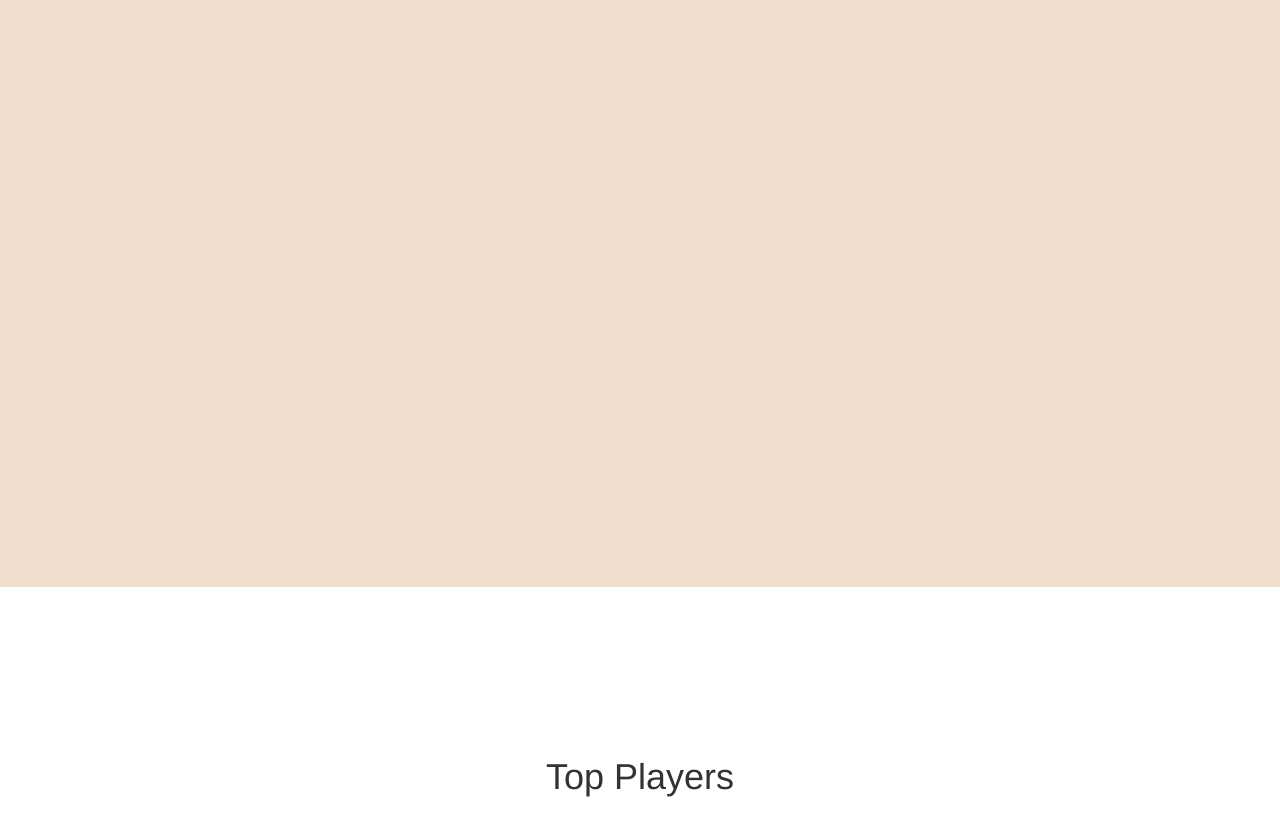
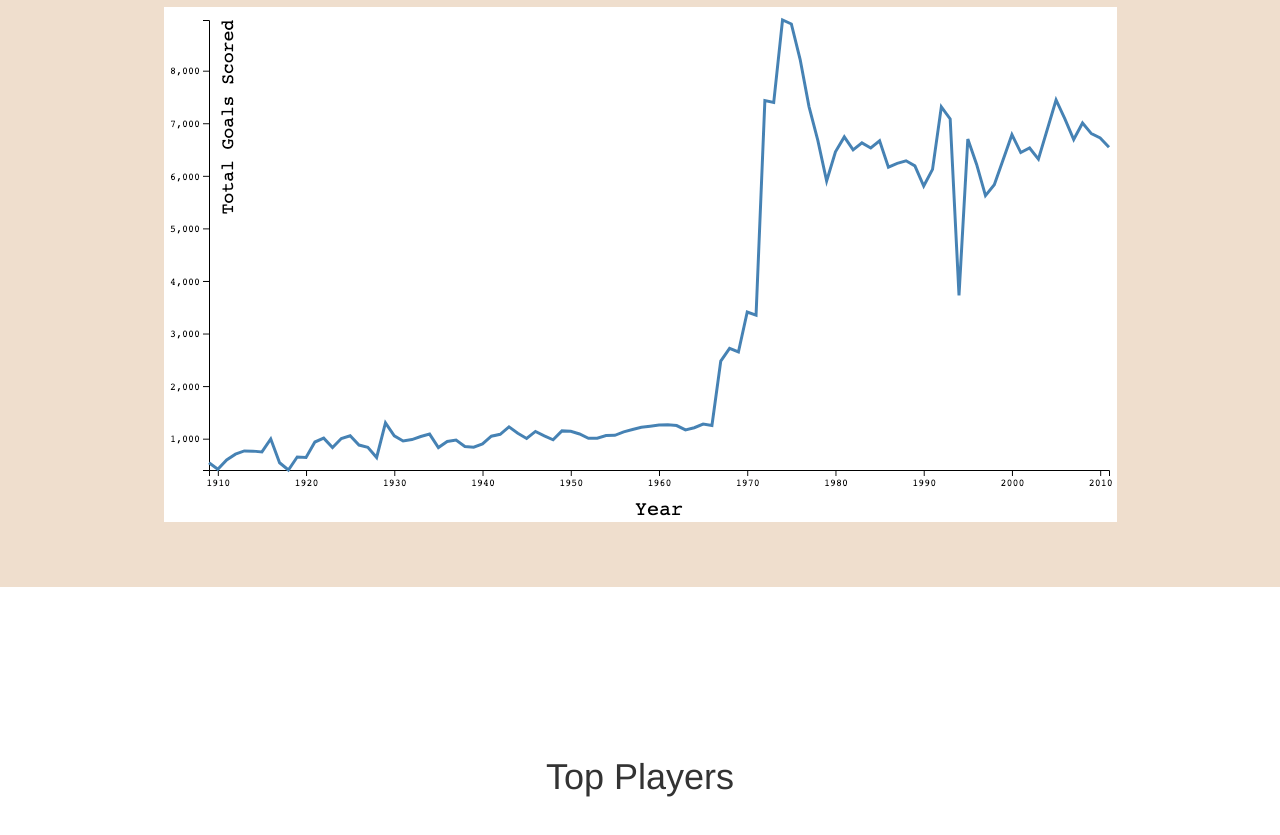
Before and after one commit to owbezick/Data-Viz-Final-Project, a plain HTML site: page landingPage/index.html in a window 1280 px wide. Shown: the part 1013-1848 px from the top of the page. Drawn offline with Linux system fonts and the light colour scheme.

Commit message:
timeSeries photo link

```diff
--- a/landingPage/index.html
+++ b/landingPage/index.html
@@ -5,8 +5,8 @@
     <meta http-equiv="x-ua-compatible" content="ie=edge">
     <meta name="viewport" content="width=device-width, initial-scale=1">
     <link rel="canonical" href="https://html5-templates.com/" />
-    <title>Bootstrap Template With Sticky Menu</title>
-    <meta name="description" content="Simplified Bootstrap template with sticky menu">
+    <title>Let's Do That Hockey</title>
+    <meta name="description" content="Let's Do That Hockey">
     <link href="css/bootstrap.min.css" rel="stylesheet">
     <link href="css/sticky-menu.css" rel="stylesheet">
 </head>
@@ -67,6 +67,9 @@
             <div class="row">
                 <div class="col-lg-12">
                     <h1>Key Statistics</h1>
+                    <a href = "scoringTimeSeries.html">
+                      <img src = "scoringTimeSeries.png">
+                  </a>
                 </div>
             </div>
         </div>
```
Also changed, not shown: landingPage/Scoring.csv (renamed from Goal Time Series/Scoring.csv), landingPage/scoringTimeSeries.html (renamed from Goal Time Series/scoringTimeSeries.html), landingPage/scoringTimeSeries.png (added), 3 other files.
